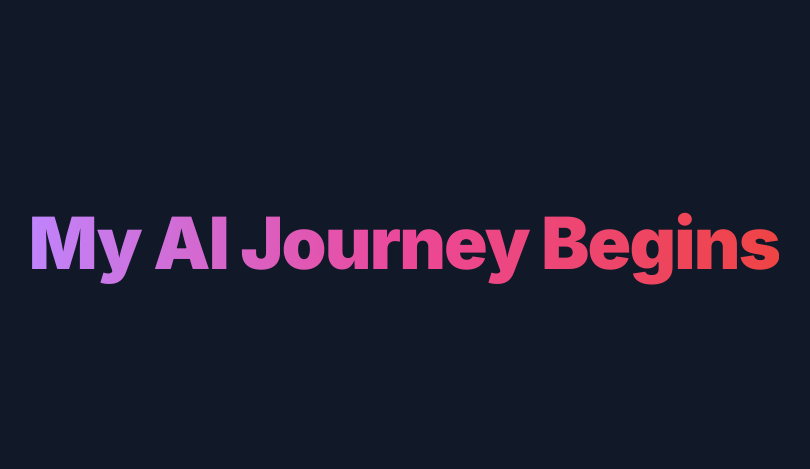
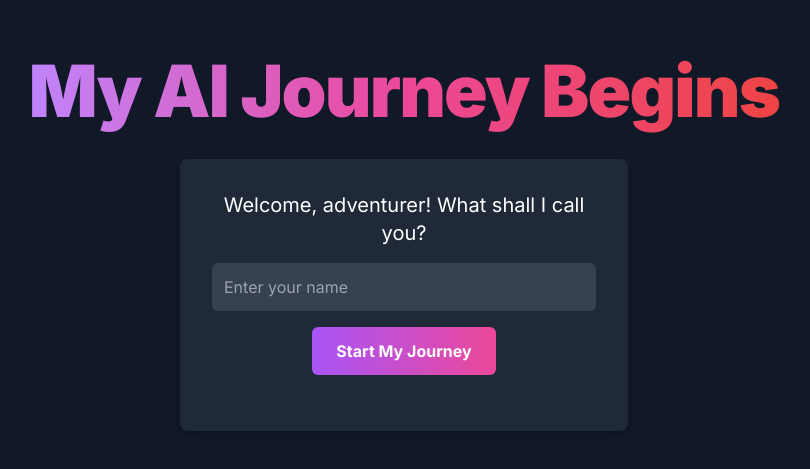
Before and after one commit to edCard96/AI-Native, a plain HTML site: page MyAIjourneyBegins.html in a window 1280 px wide. Shown: the part 157-626 px from the top of the page, without its empty margins (236-1046 px from the left). Drawn offline with nearby package versions, Linux system fonts and the light colour scheme.

Commit message:
Your commit message

```diff
--- a/MyAIjourneyBegins.html
+++ b/MyAIjourneyBegins.html
@@ -4,9 +4,7 @@
     <meta charset="UTF-8">
     <meta name="viewport" content="width=device-width, initial-scale=1.0">
     <title>My AI Journey Begins</title>
-    <!-- Tailwind CSS for styling -->
     <script src="https://cdn.tailwindcss.com"></script>
-    <!-- Google Fonts: Inter -->
     <link rel="preconnect" href="https://fonts.googleapis.com">
     <link rel="preconnect" href="https://fonts.gstatic.com" crossorigin>
     <link href="https://fonts.googleapis.com/css2?family=Inter:wght@400;700;900&display=swap" rel="stylesheet">
@@ -19,18 +17,37 @@
 </head>
 <body class="bg-gray-900 text-white">
 
-    <!-- Main container to center content -->
-    <div class="min-h-screen flex items-center justify-center p-4">
+    <div class="min-h-screen flex flex-col items-center justify-center p-4">
 
-        <!-- The main heading -->
-        <h1 class="text-5xl md:text-7xl font-black text-center tracking-tight">
-            <!-- Gradient text effect -->
+        <h1 class="text-5xl md:text-7xl font-black text-center tracking-tight mb-8">
             <span class="bg-clip-text text-transparent bg-gradient-to-r from-purple-400 via-pink-500 to-red-500">
                 My AI Journey Begins
             </span>
         </h1>
 
+        <div class="bg-gray-800 p-8 rounded-lg shadow-lg text-center max-w-md w-full">
+            <p class="text-xl mb-4">Welcome, adventurer! What shall I call you?</p>
+            <input type="text" id="userName" placeholder="Enter your name" class="w-full p-3 rounded-md bg-gray-700 text-white placeholder-gray-400 focus:outline-none focus:ring-2 focus:ring-purple-500 mb-4">
+            <button onclick="greetUser()" class="bg-gradient-to-r from-purple-500 to-pink-500 hover:from-purple-600 hover:to-pink-600 text-white font-bold py-3 px-6 rounded-md transition duration-300 ease-in-out">
+                Start My Journey
+            </button>
+            <p id="greetingMessage" class="mt-6 text-2xl font-semibold"></p>
+        </div>
+
     </div>
+
+    <script>
+        function greetUser() {
+            const userName = document.getElementById('userName').value;
+            const greetingMessageElement = document.getElementById('greetingMessage');
+
+            if (userName.trim() !== '') {
+                greetingMessageElement.textContent = `Greetings, ${userName}! Your AI journey has officially begun!`;
+            } else {
+                greetingMessageElement.textContent = "Please enter your name to begin your journey.";
+            }
+        }
+    </script>
 
 </body>
 </html>
```
